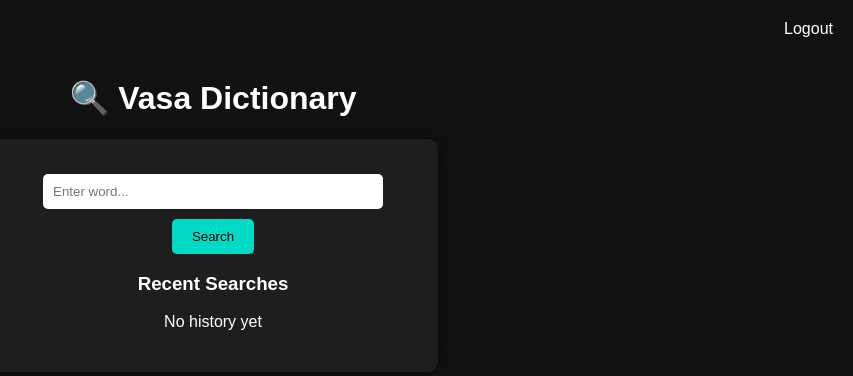
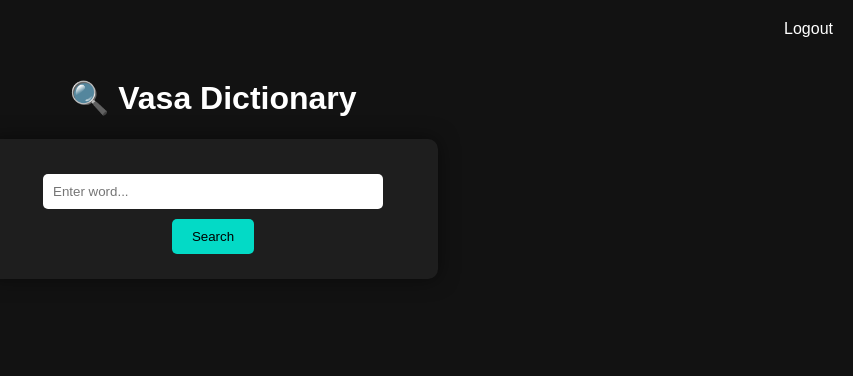
Before and after one commit to Vasanth-hub-art/Vasa-Dictionary, a Flask app: page /user_dashboard in a window 1280 px wide. Shown: the top 376 px of the page, without its empty margins (427-1280 px from the left). Run offline with Flask 3, Linux system fonts and the light colour scheme; the visitor is signed in with stand-in values (Sample User, id 1); data that the repository does not hold is empty; some libraries are stand-ins or nearby versions.

Commit message:
Update user_dashboard.html

```diff
--- a/templates/user_dashboard.html
+++ b/templates/user_dashboard.html
@@ -92,19 +92,6 @@ li {
     <p>{{ meaning }}</p>
 </div>
 {% endif %}
-
-<h3>Recent Searches</h3>
-
-{% if history %}
-<ul>
-{% for item in history %}
-    <li>{{ item[0] }} <br><small>{{ item[1] }}</small></li>
-{% endfor %}
-</ul>
-{% else %}
-<p>No history yet</p>
-{% endif %}
-
 </div>
 
 </body>
```
